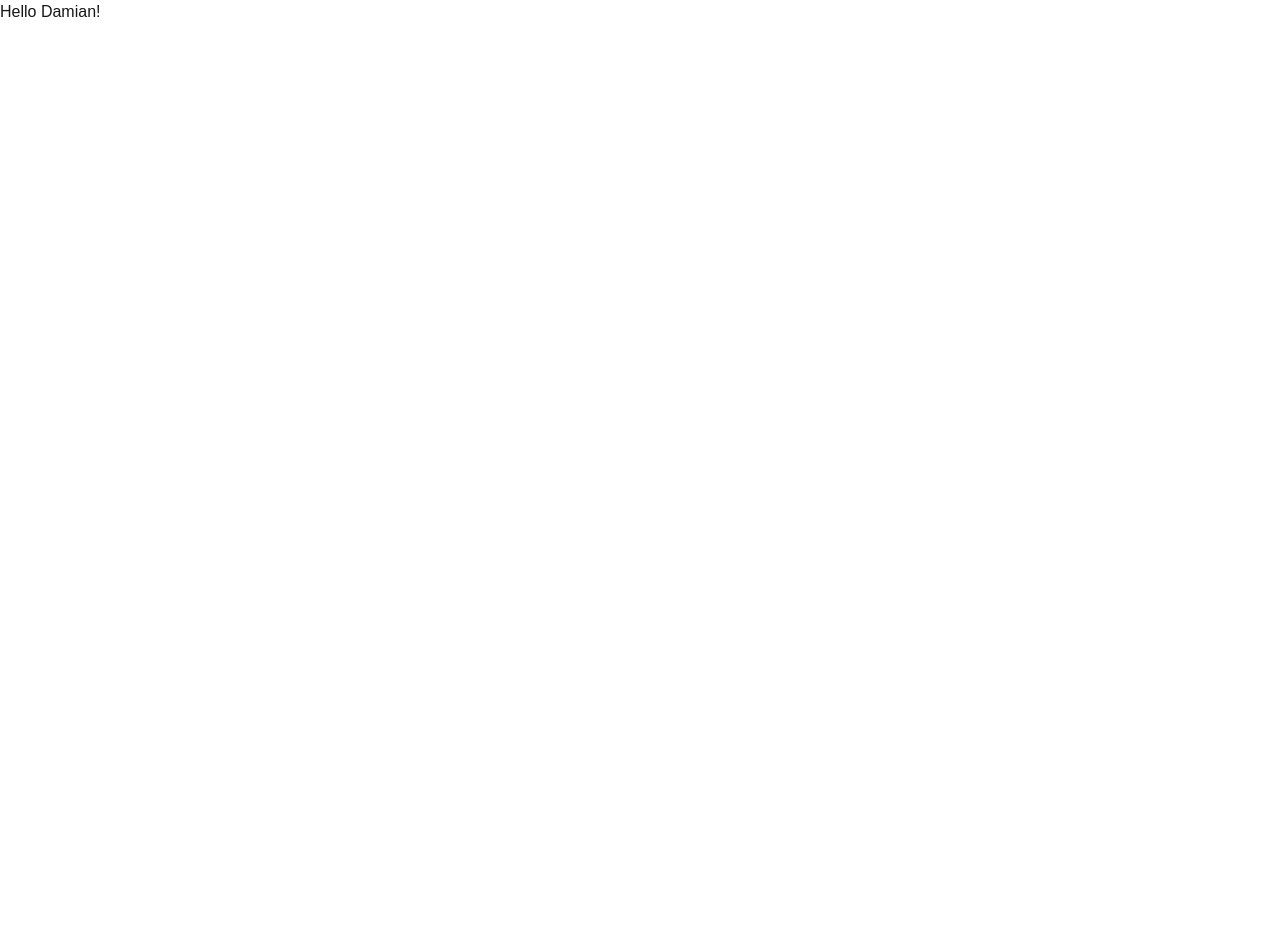
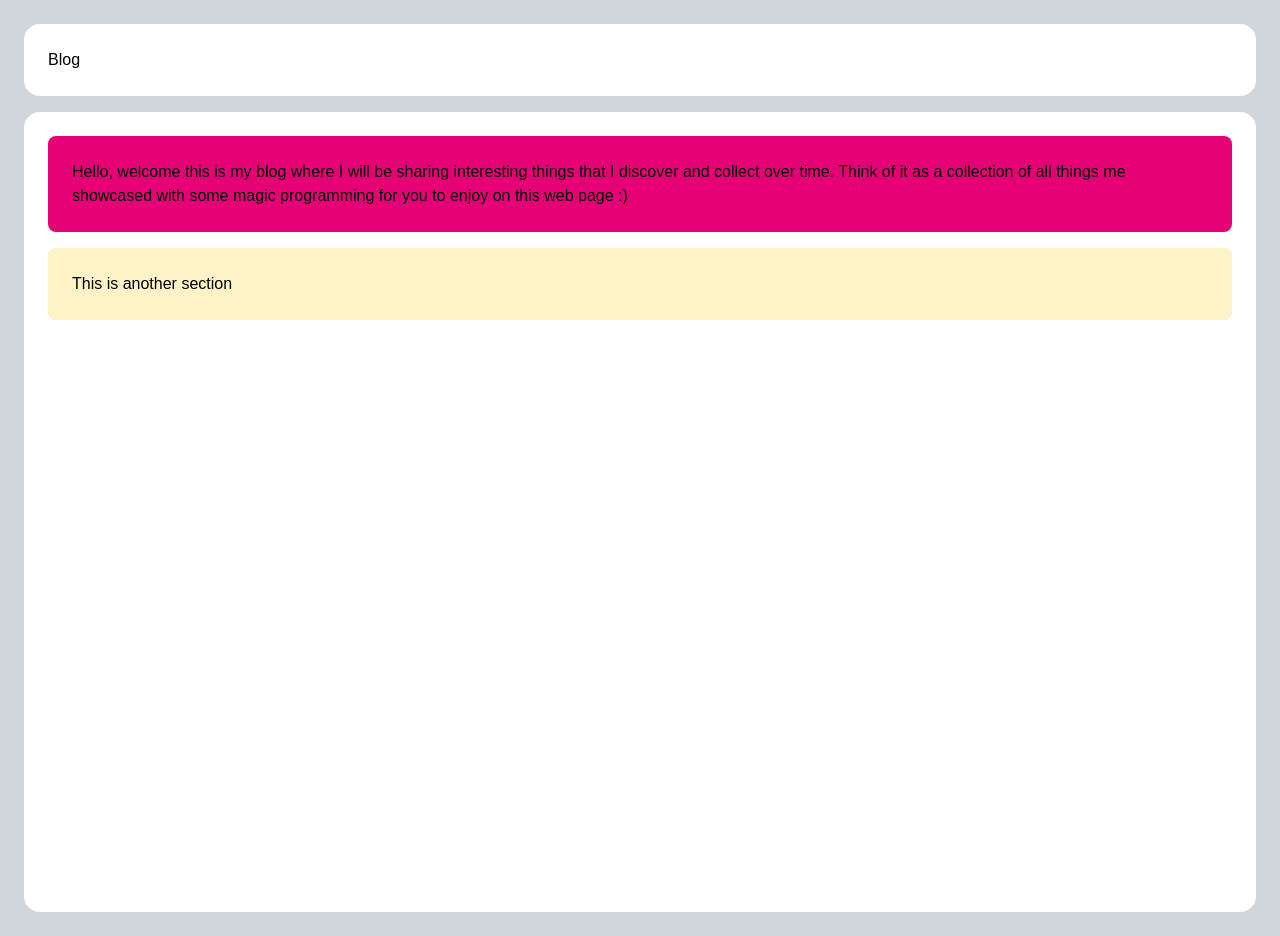
Before and after one commit to hancockdamian/portfolios, a Next.js app: page /damian in a window 1280 px wide. Before the commit the page ends 800 px from the top, so only its background shows below. Built offline with nearby package versions, Linux system fonts and the light colour scheme.

Commit message:
feat: initial learning

```diff
--- a/src/app/damian/page.tsx
+++ b/src/app/damian/page.tsx
@@ -1,3 +1,23 @@
-export default function DamianPage() {
-  return <div>Hello Damian!</div>;
+export default function DamianHome() {
+  return (
+    <main className="min-h-screen bg-gray-300 w-full p-6">
+      <div className="flex flex-col gap-4">
+        <section className="rounded-2xl bg-white p-6 text-black">Blog</section>
+
+        <section className="rounded-2xl bg-white p-6 min-h-screen text-black gap-4">
+          <div className="flex flex-col gap-4">
+            <section className="rounded-lg bg-pink-600 p-6">
+              Hello, welcome this is my blog where I will be sharing interesting
+              things that I discover and collect over time. Think of it as a
+              collection of all things me showcased with some magic programming
+              for you to enjoy on this web page :)
+            </section>
+            <section className="rounded-lg bg-amber-100 p-6">
+              This is another section
+            </section>
+          </div>
+        </section>
+      </div>
+    </main>
+  );
 }
```
Also changed, not shown: .devcontainer/devcontainer.json.
